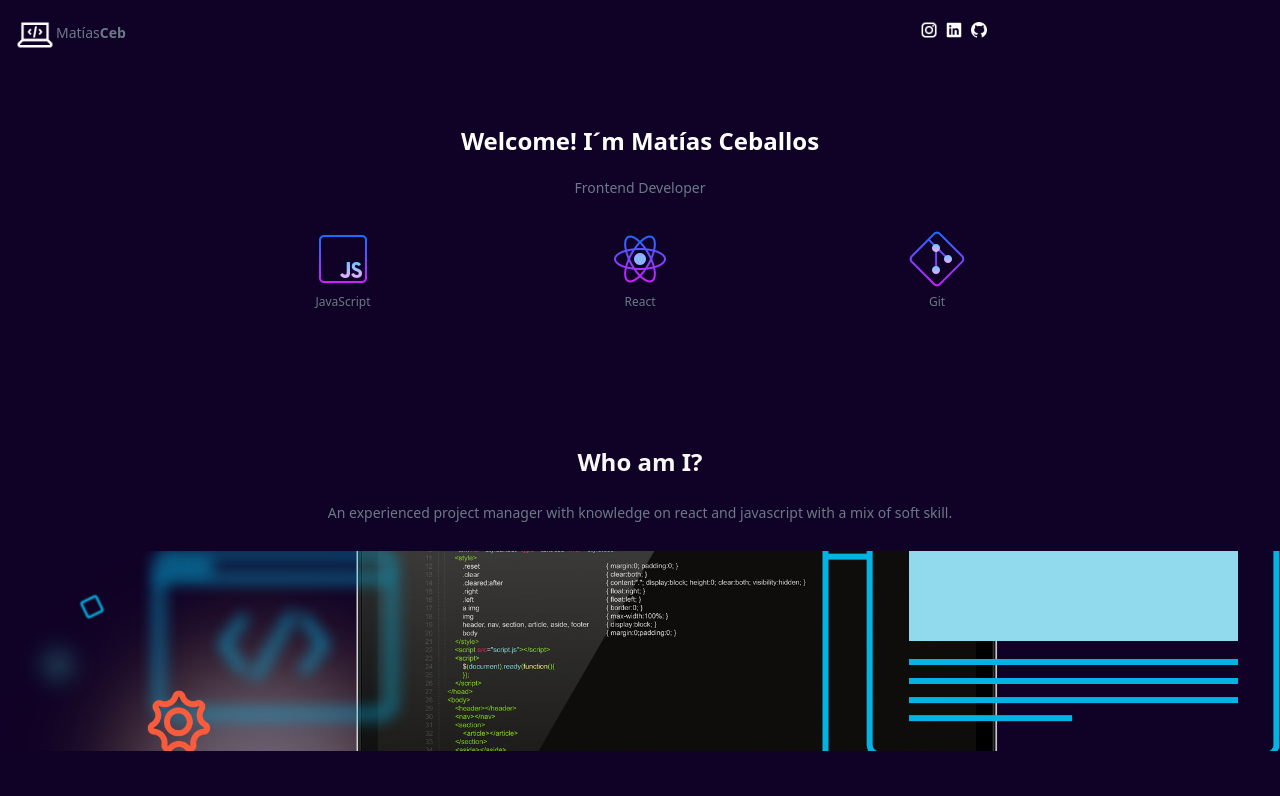
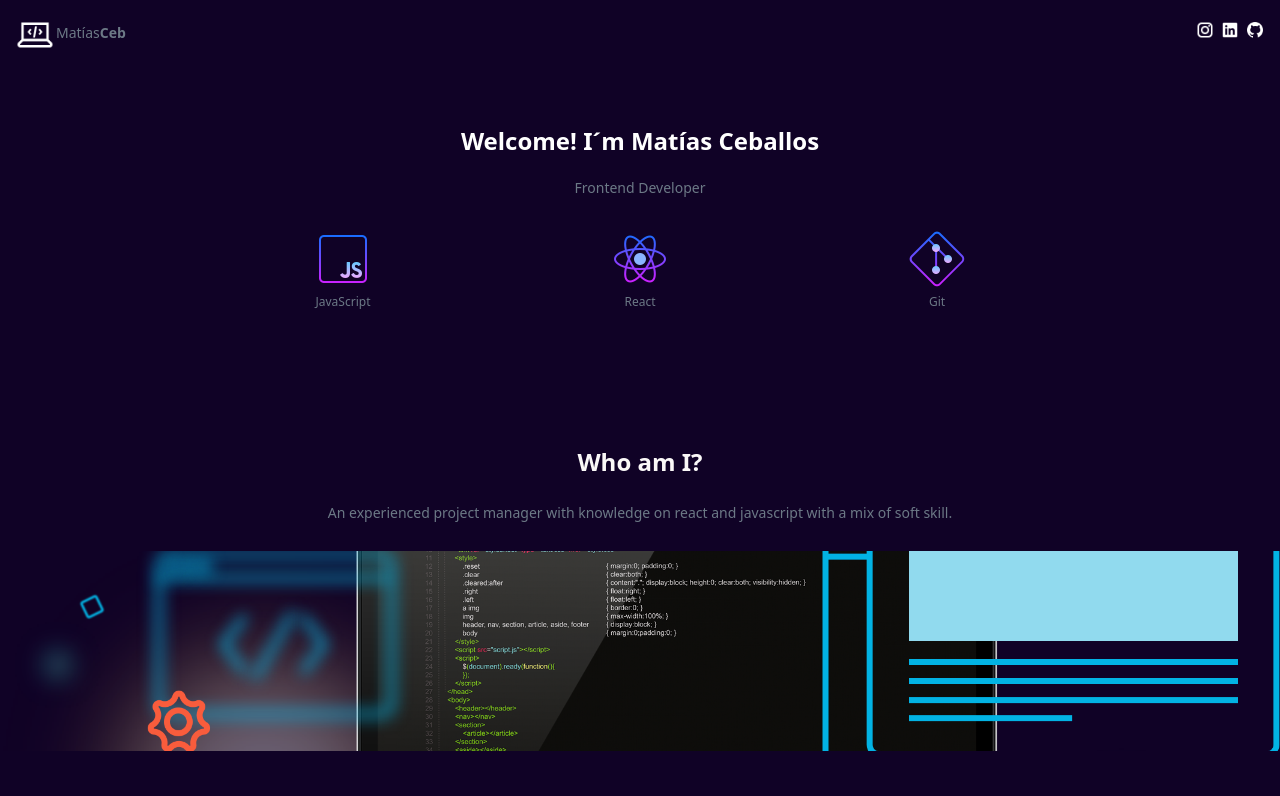
Before and after one commit to MatiasCeb/mobileFirst, a React (Create React App) app: page / in a window 1280 px wide. Shown: the top 796 px of the page. Built offline with nearby package versions, Linux system fonts and the light colour scheme.

Commit message:
Navbar positions 2

```diff
--- a/src/components/NavBar.js
+++ b/src/components/NavBar.js
@@ -9,12 +9,12 @@ class Navbar extends React.Component {
     render() {
         return (
         <div className="Navbar">
-                <div classNAme="section">
+                <div classNAme="section--left">
                     <img className="Navbar__brand-logo" src={logo} alt="Logo"/>
                     <span className="Header-name">Matías</span>
                     <span className="Header-lastname">Ceb</span>
                 </div>
-                <div className="section">
+                <div className="section--right">
                     <div><a href="https://www.instagram.com/matiasceb/" rel="noopener noreferrer" target="_blank"><img className="navbar--img" src={instagram} alt="Logo" /></a></div>
                     <div><a href="https://www.linkedin.com/in/matías-ceballos-424001182/" rel="noopener noreferrer" target="_blank"><img className="navbar--img" src={linkedin} alt="Logo" /></a></div>
                     <div><a href="https://github.com/MatiasCeb" rel="noopener noreferrer" target="_blank"><img className="navbar--img" src={github} alt="Logo" /></a></div>
--- a/src/components/styles/NavBar.css
+++ b/src/components/styles/NavBar.css
@@ -37,9 +37,14 @@
     color: rgb(108, 121, 134);
     vertical-align: -webkit-baseline-middle;
 }
-.section {
+.section--left {
+
+}
+.section--right {
+    display: flex;
     width: 50%;
     justify-content: flex-end;
+    align-items: center;
 }
 .navbar--img {
     margin-right: 5px;
```
